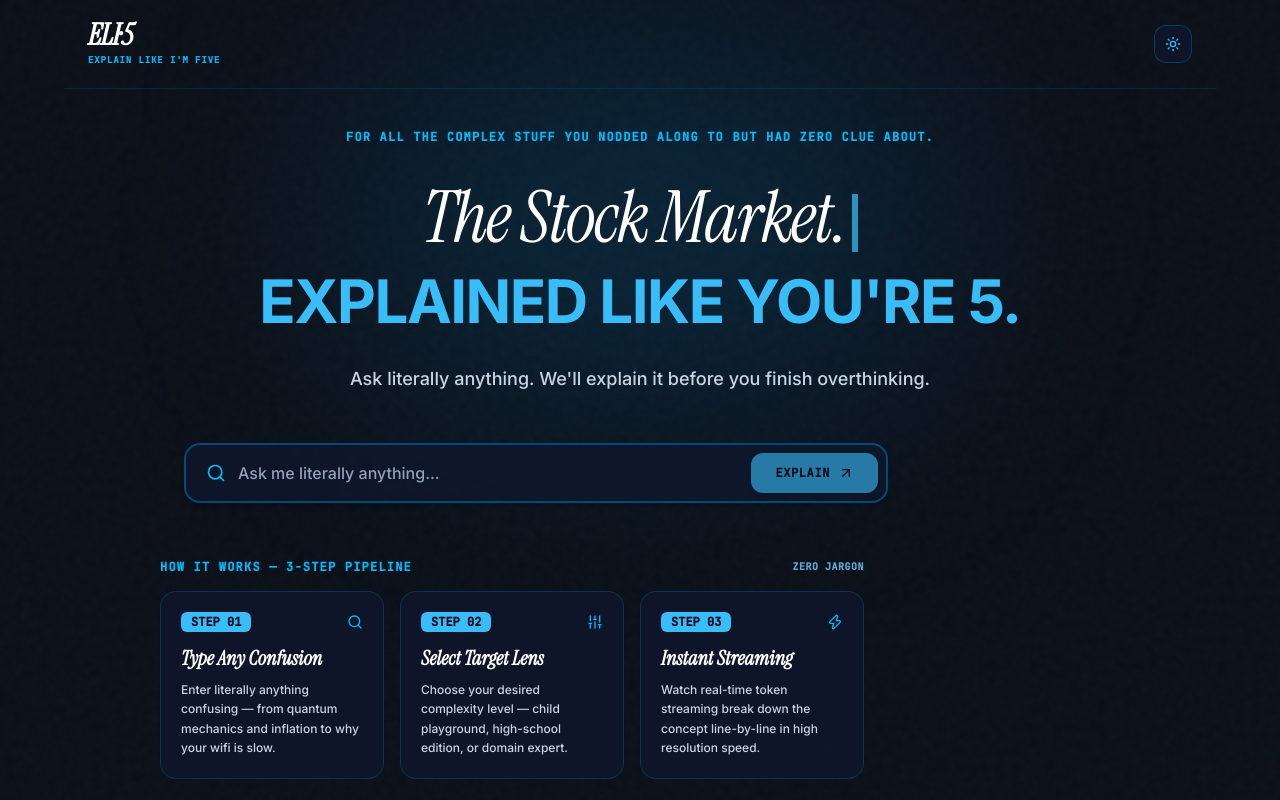
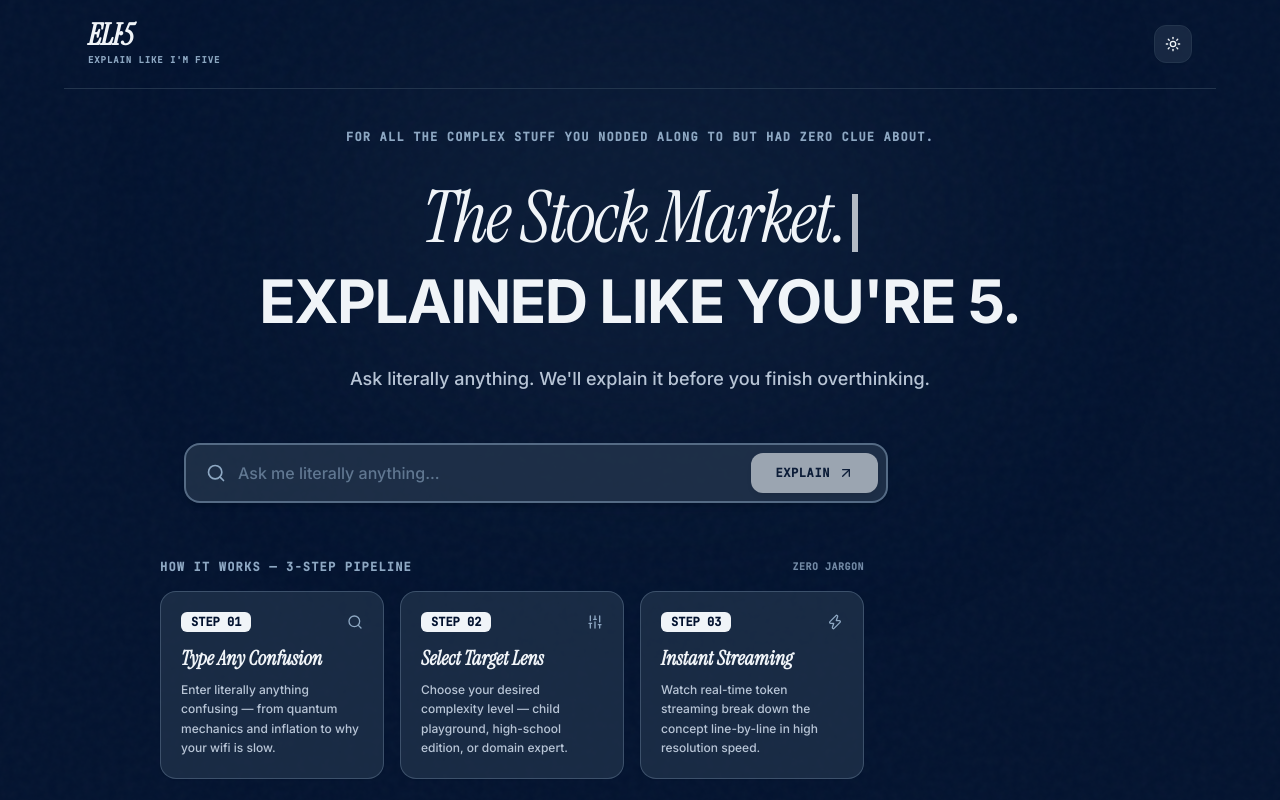
Before and after one commit to utkarshsxn12/explainlikeim5, a React (Vite) app: page / in a window 1280 px wide. Both pictures are taken after a click on the button "Toggle Theme". Shown: the top 800 px of the page. Built offline with nearby package versions, Linux system fonts and the light colour scheme.

Commit message:
fix: default to light mode on load and apply Oxford Blue & Storm dark theme

```diff
--- a/src/App.jsx
+++ b/src/App.jsx
@@ -21,9 +21,7 @@ export default function App() {
   const [recentTopics, setRecentTopics] = useState(['Blockchain', 'Quantum Computing', 'Black Holes']);
   const [sessionCount, setSessionCount] = useState(0);
   const [showEasterEgg, setShowEasterEgg] = useState(false);
-  const [isDarkMode, setIsDarkMode] = useState(() => {
-    return window.matchMedia && window.matchMedia('(prefers-color-scheme: dark)').matches;
-  });
+  const [isDarkMode, setIsDarkMode] = useState(false);
 
   const modeConfig = COMPLEXITY_LEVELS[selectedLevel] || COMPLEXITY_LEVELS.CHILD;
 
@@ -89,8 +87,8 @@ export default function App() {
   };
 
   return (
-    <div className="min-h-screen bg-[#FAF6EE] dark:bg-[#0A0E17] text-[#1C1917] dark:text-slate-100 flex flex-col transition-colors duration-300 relative overflow-hidden font-sans bg-grain">
-      <div className="absolute top-12 left-1/2 -translate-x-1/2 w-[600px] h-[350px] bg-amber-500/10 dark:bg-sky-500/15 rounded-full blur-[120px] pointer-events-none"></div>
+    <div className="min-h-screen bg-[#FAF6EE] dark:bg-[#02122F] text-[#1C1917] dark:text-[#F0F4F8] flex flex-col transition-colors duration-300 relative overflow-hidden font-sans bg-grain">
+      <div className="absolute top-12 left-1/2 -translate-x-1/2 w-[600px] h-[350px] bg-amber-500/10 dark:bg-[#23354D]/30 rounded-full blur-[120px] pointer-events-none"></div>
 
       <Navbar
         isDarkMode={isDarkMode}
@@ -110,7 +108,7 @@ export default function App() {
 
         <WorkflowSection />
 
-        <div className="w-full max-w-3xl border-t border-[#1C1917]/20 dark:border-sky-900/40 my-2"></div>
+        <div className="w-full max-w-3xl border-t border-[#1C1917]/20 dark:border-[#8EA8C3]/30 my-2"></div>
 
         <ComplexitySlider
           selectedLevel={selectedLevel}
@@ -127,7 +125,7 @@ export default function App() {
           onSelectTopic={(t) => handleRunExplanation(t, selectedLevel)}
         />
 
-        <div className="w-full max-w-3xl border-t border-[#1C1917]/20 dark:border-sky-900/40 my-2"></div>
+        <div className="w-full max-w-3xl border-t border-[#1C1917]/20 dark:border-[#8EA8C3]/30 my-2"></div>
 
         <ExplanationCard
           topic={activeTopic}
@@ -141,10 +139,10 @@ export default function App() {
         />
       </main>
 
-      <footer className="w-full border-t border-[#1C1917]/20 dark:border-sky-900/40 py-6 text-center text-xs font-mono text-[#44403C] dark:text-sky-400 relative z-10">
+      <footer className="w-full border-t border-[#1C1917]/20 dark:border-[#8EA8C3]/30 py-6 text-center text-xs font-mono text-[#44403C] dark:text-[#8EA8C3] relative z-10">
         <div className="max-w-5xl mx-auto px-6 flex flex-col sm:flex-row items-center justify-between gap-2 uppercase tracking-wider font-bold">
           <span>ELI5 — REAL-TIME INFERENCE PIPELINE ⚡</span>
-          <span className="text-[#1C1917] dark:text-[#38BDF8] font-extrabold">
+          <span className="text-[#1C1917] dark:text-[#F0F4F8] font-extrabold">
             [{modeConfig.code}] {modeConfig.shortLabel.toUpperCase()} MODE ACTIVE
           </span>
         </div>
--- a/src/components/Hero.jsx
+++ b/src/components/Hero.jsx
@@ -88,7 +88,7 @@ export function Hero({ topic, setTopic, onSubmit, isLoading, activeTopic, select
       <motion.p
         initial={{ opacity: 0, y: -10 }}
         animate={{ opacity: 1, y: 0 }}
-        className="font-mono text-xs text-[#44403C] dark:text-sky-400 uppercase tracking-widest mb-8 text-center font-bold"
+        className="font-mono text-xs text-[#44403C] dark:text-[#8EA8C3] uppercase tracking-widest mb-8 text-center font-bold"
       >
         FOR ALL THE COMPLEX STUFF YOU NODDED ALONG TO BUT HAD ZERO CLUE ABOUT.
       </motion.p>
@@ -97,16 +97,16 @@ export function Hero({ topic, setTopic, onSubmit, isLoading, activeTopic, select
         initial={{ opacity: 0, y: 15 }}
         animate={{ opacity: 1, y: 0 }}
         transition={{ duration: 0.6, delay: 0.1 }}
-        className="font-serif italic text-4xl sm:text-6xl md:text-7xl tracking-tight text-[#1C1917] dark:text-white leading-[1.15] mb-6 text-center w-full"
+        className="font-serif italic text-4xl sm:text-6xl md:text-7xl tracking-tight text-[#1C1917] dark:text-[#F0F4F8] leading-[1.15] mb-6 text-center w-full"
       >
-        <div className="text-[#1C1917] dark:text-white block min-h-[1.25em] mb-1 font-serif">
+        <div className="text-[#1C1917] dark:text-[#F0F4F8] block min-h-[1.25em] mb-1 font-serif">
           <span>{activeTopic ? formattedActiveTopic : currentText}</span>
           {!activeTopic && (
-            <span className="inline-block w-1 sm:w-1.5 h-[0.8em] bg-[#1C1917] dark:bg-[#38BDF8] ml-1.5 animate-pulse align-middle"></span>
+            <span className="inline-block w-1 sm:w-1.5 h-[0.8em] bg-[#1C1917] dark:bg-[#F0F4F8] ml-1.5 animate-pulse align-middle"></span>
           )}
         </div>
 
-        <div className="not-italic font-sans font-bold text-3xl sm:text-5xl md:text-6xl uppercase tracking-tight block text-[#1C1917] dark:text-[#38BDF8]">
+        <div className="not-italic font-sans font-bold text-3xl sm:text-5xl md:text-6xl uppercase tracking-tight block text-[#1C1917] dark:text-[#F0F4F8]">
           {selectedLevel === 'CHILD' && "Explained like you're 5."}
           {selectedLevel === 'TEEN' && "Explained like you're 15."}
           {selectedLevel === 'EXPERT' && "Explained for an Expert."}
@@ -121,12 +121,12 @@ export function Hero({ topic, setTopic, onSubmit, isLoading, activeTopic, select
             animate={{ opacity: 1, y: 0 }}
             exit={{ opacity: 0, y: -5 }}
             transition={{ duration: 0.4 }}
-            className="text-base sm:text-lg text-[#44403C] dark:text-slate-300 max-w-2xl font-medium text-center leading-relaxed"
+            className="text-base sm:text-lg text-[#44403C] dark:text-[#B8C5D6] max-w-2xl font-medium text-center leading-relaxed"
           >
             {activeSubtext.isSpecial ? (
               <span>
                 That thing you nodded along to but{' '}
-                <span className="text-[#1C1917] dark:text-[#38BDF8] font-extrabold underline underline-offset-4 decoration-[#1C1917]/50 dark:decoration-[#38BDF8]/50">
+                <span className="text-[#1C1917] dark:text-[#F0F4F8] font-extrabold underline underline-offset-4 decoration-[#1C1917]/50 dark:decoration-[#F0F4F8]/50">
                   never understood
                 </span>
                 ? Type it here.
@@ -147,11 +147,11 @@ export function Hero({ topic, setTopic, onSubmit, isLoading, activeTopic, select
           className="w-full relative"
         >
           <div
-            className={`relative flex items-center bg-[#E8E0D5]/70 dark:bg-slate-900/90 border-2 border-[#1C1917] dark:border-sky-800/80 rounded-2xl p-2 transition-all duration-300 shadow-md ${
-              isFocused ? 'ring-2 ring-[#1C1917] dark:ring-[#38BDF8]' : ''
+            className={`relative flex items-center bg-[#E8E0D5]/70 dark:bg-[#23354D]/80 border-2 border-[#1C1917] dark:border-[#8EA8C3]/50 rounded-2xl p-2 transition-all duration-300 shadow-md ${
+              isFocused ? 'ring-2 ring-[#1C1917] dark:ring-[#F0F4F8]' : ''
             }`}
           >
-            <div className="pl-3 pr-2 text-[#1C1917] dark:text-sky-400">
+            <div className="pl-3 pr-2 text-[#1C1917] dark:text-[#8EA8C3]">
               <Search className="w-5 h-5" />
             </div>
 
@@ -162,7 +162,7 @@ export function Hero({ topic, setTopic, onSubmit, isLoading, activeTopic, select
               onFocus={() => setIsFocused(true)}
               onBlur={() => setIsFocused(false)}
               placeholder="Ask me literally anything..."
-              className="w-full bg-transparent text-[#1C1917] dark:text-white placeholder-[#44403C]/70 dark:placeholder-slate-400 text-sm sm:text-base font-sans font-medium focus:outline-none py-2 px-1"
+              className="w-full bg-transparent text-[#1C1917] dark:text-[#F0F4F8] placeholder-[#44403C]/70 dark:placeholder-[#8EA8C3]/60 text-sm sm:text-base font-sans font-medium focus:outline-none py-2 px-1"
               disabled={isLoading}
             />
 
@@ -171,13 +171,13 @@ export function Hero({ topic, setTopic, onSubmit, isLoading, activeTopic, select
               whileHover={{ scale: 1.03 }}
               whileTap={{ scale: 0.97 }}
               disabled={!topic.trim() || isLoading}
-              className={`flex items-center gap-2 px-6 py-3 rounded-xl font-mono font-bold text-xs uppercase tracking-wider text-[#FAF6EE] dark:text-slate-950 bg-[#1C1917] dark:bg-[#38BDF8] hover:bg-[#2A2421] dark:hover:bg-[#0EA5E9] transition-all duration-200 shadow-md ${
+              className={`flex items-center gap-2 px-6 py-3 rounded-xl font-mono font-bold text-xs uppercase tracking-wider text-[#FAF6EE] dark:text-[#02122F] bg-[#1C1917] dark:bg-[#F0F4F8] hover:bg-[#2A2421] dark:hover:bg-[#E2E8F0] transition-all duration-200 shadow-md ${
                 !topic.trim() || isLoading ? 'opacity-60 cursor-not-allowed' : ''
               }`}
             >
               {isLoading ? (
                 <div className="flex items-center gap-2">
-                  <div className="w-3.5 h-3.5 border-2 border-white dark:border-slate-950 border-t-transparent rounded-full animate-spin"></div>
+                  <div className="w-3.5 h-3.5 border-2 border-white dark:border-[#02122F] border-t-transparent rounded-full animate-spin"></div>
                   <span>WAIT</span>
                 </div>
               ) : (
--- a/src/components/Navbar.jsx
+++ b/src/components/Navbar.jsx
@@ -4,16 +4,16 @@ import { Sun, Moon } from 'lucide-react';
 
 export function Navbar({ isDarkMode, onToggleDarkMode, sessionCount }) {
   return (
-    <nav className="w-full max-w-6xl mx-auto px-6 py-5 flex items-center justify-between border-b border-[#1C1917]/20 dark:border-sky-900/40 transition-colors duration-300">
+    <nav className="w-full max-w-6xl mx-auto px-6 py-5 flex items-center justify-between border-b border-[#1C1917]/20 dark:border-[#23354D] transition-colors duration-300">
       <motion.div
         whileHover={{ scale: 1.02 }}
         className="flex items-center gap-3 cursor-pointer"
       >
         <div>
-          <span className="font-serif italic font-bold text-2xl sm:text-3xl tracking-tight text-[#1C1917] dark:text-white block leading-none transition-colors duration-300">
+          <span className="font-serif italic font-bold text-2xl sm:text-3xl tracking-tight text-[#1C1917] dark:text-[#F0F4F8] block leading-none transition-colors duration-300">
             ELI·5
           </span>
-          <span className="font-mono text-[9px] block text-[#44403C] dark:text-sky-400 uppercase tracking-widest mt-1 font-bold">
+          <span className="font-mono text-[9px] block text-[#44403C] dark:text-[#8EA8C3] uppercase tracking-widest mt-1 font-bold">
             EXPLAIN LIKE I'M FIVE
           </span>
         </div>
@@ -24,9 +24,9 @@ export function Navbar({ isDarkMode, onToggleDarkMode, sessionCount }) {
           <motion.div
             initial={{ opacity: 0 }}
             animate={{ opacity: 1 }}
-            className="hidden sm:flex items-center gap-2 px-3.5 py-1.5 rounded-full border border-[#1C1917]/30 dark:border-sky-800/60 bg-[#E8E0D5]/60 dark:bg-slate-900/90 text-[#1C1917] dark:text-sky-300 text-xs font-mono font-bold transition-colors duration-300 shadow-xs"
+            className="hidden sm:flex items-center gap-2 px-3.5 py-1.5 rounded-full border border-[#1C1917]/30 dark:border-[#23354D] bg-[#E8E0D5]/60 dark:bg-[#23354D]/60 text-[#1C1917] dark:text-[#F0F4F8] text-xs font-mono font-bold transition-colors duration-300 shadow-xs"
           >
-            <span className="w-2 h-2 rounded-full bg-[#1C1917] dark:bg-[#38BDF8]"></span>
+            <span className="w-2 h-2 rounded-full bg-[#1C1917] dark:bg-[#F0F4F8]"></span>
             <span>{sessionCount} RUNS</span>
           </motion.div>
         )}
@@ -35,11 +35,11 @@ export function Navbar({ isDarkMode, onToggleDarkMode, sessionCount }) {
           whileHover={{ scale: 1.05 }}
           whileTap={{ scale: 0.95 }}
           onClick={onToggleDarkMode}
-          className="p-2.5 rounded-xl border border-[#1C1917]/30 dark:border-sky-800/60 bg-[#E8E0D5]/50 dark:bg-slate-900/90 text-[#1C1917] dark:text-sky-300 hover:border-[#1C1917] dark:hover:border-[#38BDF8] transition-colors shadow-xs"
+          className="p-2.5 rounded-xl border border-[#1C1917]/30 dark:border-[#23354D] bg-[#E8E0D5]/50 dark:bg-[#23354D]/60 text-[#1C1917] dark:text-[#F0F4F8] hover:border-[#1C1917] dark:hover:border-[#F0F4F8] transition-colors shadow-xs"
           aria-label="Toggle Theme"
         >
           {isDarkMode ? (
-            <Sun className="w-4 h-4 text-[#38BDF8]" />
+            <Sun className="w-4 h-4 text-[#F0F4F8]" />
           ) : (
             <Moon className="w-4 h-4 text-[#1C1917]" />
           )}
--- a/src/components/RecentTopics.jsx
+++ b/src/components/RecentTopics.jsx
@@ -6,7 +6,7 @@ export function RecentTopics({ topics, onSelectTopic }) {
 
   return (
     <div className="w-full max-w-3xl mr-auto pl-0 sm:pl-4 pr-0 sm:pr-12 my-4">
-      <div className="font-mono text-[11px] uppercase tracking-widest text-[#44403C] dark:text-sky-400 mb-2 font-bold">
+      <div className="font-mono text-[11px] uppercase tracking-widest text-[#44403C] dark:text-[#8EA8C3] mb-2 font-bold">
         Recent Topics
       </div>
 
@@ -21,7 +21,7 @@ export function RecentTopics({ topics, onSelectTopic }) {
               whileHover={{ y: -2, scale: 1.02 }}
               whileTap={{ scale: 0.96 }}
               onClick={() => onSelectTopic(t)}
-              className="inline-flex items-center gap-1.5 px-3.5 py-1.5 rounded-full bg-[#E8E0D5]/50 dark:bg-slate-900/90 border border-[#1C1917]/30 dark:border-sky-900/60 text-xs font-mono text-[#1C1917] dark:text-sky-200 hover:bg-[#1C1917] hover:text-[#FAF6EE] dark:hover:border-[#38BDF8] dark:hover:text-[#38BDF8] shadow-xs transition-all duration-200 font-medium"
+              className="inline-flex items-center gap-1.5 px-3.5 py-1.5 rounded-full bg-[#E8E0D5]/50 dark:bg-[#23354D]/70 border border-[#1C1917]/30 dark:border-[#8EA8C3]/30 text-xs font-mono text-[#1C1917] dark:text-[#F0F4F8] hover:bg-[#1C1917] hover:text-[#FAF6EE] dark:hover:border-[#F0F4F8] dark:hover:text-[#F0F4F8] shadow-xs transition-all duration-200 font-medium"
             >
               <span>{t}</span>
             </motion.button>
--- a/src/components/WorkflowSection.jsx
+++ b/src/components/WorkflowSection.jsx
@@ -30,10 +30,10 @@ export function WorkflowSection() {
   return (
     <div className="w-full max-w-3xl mr-auto pl-0 sm:pl-4 pr-0 sm:pr-12 my-8">
       <div className="flex items-center justify-between mb-4">
-        <div className="font-mono text-xs uppercase tracking-widest text-[#44403C] dark:text-sky-400 font-bold">
+        <div className="font-mono text-xs uppercase tracking-widest text-[#44403C] dark:text-[#8EA8C3] font-bold">
           HOW IT WORKS — 3-STEP PIPELINE
         </div>
-        <span className="font-mono text-[10px] uppercase tracking-wider text-[#44403C]/80 dark:text-sky-300/80 font-bold">
+        <span className="font-mono text-[10px] uppercase tracking-wider text-[#44403C]/80 dark:text-[#8EA8C3]/80 font-bold">
           ZERO JARGON
         </span>
       </div>
@@ -48,20 +48,20 @@ export function WorkflowSection() {
               animate={{ opacity: 1, y: 0 }}
               transition={{ duration: 0.4, delay: idx * 0.1 }}
               whileHover={{ y: -3 }}
-              className="p-5 bg-[#E8E0D5]/50 dark:bg-slate-900/90 border border-[#1C1917]/20 dark:border-sky-900/60 transition-all duration-300 rounded-2xl shadow-xs hover:border-[#1C1917] dark:hover:border-[#38BDF8] group"
+              className="p-5 bg-[#E8E0D5]/50 dark:bg-[#23354D]/70 border border-[#1C1917]/20 dark:border-[#8EA8C3]/30 transition-all duration-300 rounded-2xl shadow-xs hover:border-[#1C1917] dark:hover:border-[#F0F4F8] group"
             >
               <div className="flex items-center justify-between mb-3">
-                <span className="font-mono text-xs font-bold px-2.5 py-0.5 bg-[#1C1917] dark:bg-[#38BDF8] text-[#FAF6EE] dark:text-slate-950 rounded-md">
+                <span className="font-mono text-xs font-bold px-2.5 py-0.5 bg-[#1C1917] dark:bg-[#F0F4F8] text-[#FAF6EE] dark:text-[#02122F] rounded-md">
                   {s.badge}
                 </span>
-                <IconComp className="w-4 h-4 text-[#44403C] dark:text-sky-400 group-hover:text-[#1C1917] dark:group-hover:text-[#38BDF8] transition-colors" />
+                <IconComp className="w-4 h-4 text-[#44403C] dark:text-[#8EA8C3] group-hover:text-[#1C1917] dark:group-hover:text-[#F0F4F8] transition-colors" />
               </div>
 
-              <h4 className="font-serif italic font-bold text-xl text-[#1C1917] dark:text-white mb-2">
+              <h4 className="font-serif italic font-bold text-xl text-[#1C1917] dark:text-[#F0F4F8] mb-2">
                 {s.title}
               </h4>
 
-              <p className="text-xs text-[#44403C] dark:text-slate-300 leading-relaxed font-sans font-medium">
+              <p className="text-xs text-[#44403C] dark:text-[#B8C5D6] leading-relaxed font-sans font-medium">
                 {s.desc}
               </p>
             </motion.div>
--- a/src/index.css
+++ b/src/index.css
@@ -41,7 +41,7 @@
 }
 
 .dark .typing-cursor::after {
-  color: #38BDF8;
+  color: #F0F4F8;
 }
 
 .shimmer-bg {
@@ -51,7 +51,7 @@
 }
 
 .dark .shimmer-bg {
-  background: linear-gradient(90deg, rgba(56, 189, 248, 0.03) 0%, rgba(56, 189, 248, 0.1) 50%, rgba(56, 189, 248, 0.03) 100%);
+  background: linear-gradient(90deg, rgba(35, 53, 77, 0.2) 0%, rgba(142, 168, 195, 0.15) 50%, rgba(35, 53, 77, 0.2) 100%);
   background-size: 200% 100%;
   animation: shimmer 1.5s infinite;
 }
--- a/src/utils/prompts.js
+++ b/src/utils/prompts.js
@@ -6,11 +6,11 @@ export const COMPLEXITY_LEVELS = {
     code: 'CHILD',
     badge: 'KINDERGARTEN PLAYGROUND EDITION',
     accentLight: '#4A2E1B',
-    accentDark: '#38BDF8',
+    accentDark: '#F0F4F8',
     themeGlowLight: 'bg-amber-500/10',
-    themeGlowDark: 'bg-sky-500/15',
+    themeGlowDark: 'bg-[#23354D]/30',
     cardBorderLight: 'border-amber-300',
-    cardBorderDark: 'border-sky-800/60',
+    cardBorderDark: 'border-[#23354D]',
     description: 'Only 5-6 short bullet points, playground analogies, zero jargon',
     systemPrompt: `You are explaining a topic to a 5-year-old child.
 Follow these formatting and content rules strictly:
@@ -28,11 +28,11 @@ Follow these formatting and content rules strictly:
     code: 'TEEN',
     badge: 'HIGH SCHOOL CYBER EDITION',
     accentLight: '#1C1917',
-    accentDark: '#38BDF8',
+    accentDark: '#F0F4F8',
     themeGlowLight: 'bg-neutral-500/10',
-    themeGlowDark: 'bg-sky-500/15',
+    themeGlowDark: 'bg-[#23354D]/30',
     cardBorderLight: 'border-neutral-300',
-    cardBorderDark: 'border-sky-800/60',
+    cardBorderDark: 'border-[#23354D]',
     description: 'Structured with ## headings, subheadings, and relatable analogies',
     systemPrompt: `You are explaining a topic to a 15-year-old high school student.
 Follow these formatting and content rules strictly:
@@ -49,11 +49,11 @@ Follow these formatting and content rules strictly:
     code: 'EXPERT',
     badge: 'DOMAIN EXPERT EDITION',
     accentLight: '#1C1917',
-    accentDark: '#38BDF8',
+    accentDark: '#F0F4F8',
     themeGlowLight: 'bg-stone-500/10',
-    themeGlowDark: 'bg-sky-500/15',
+    themeGlowDark: 'bg-[#23354D]/30',
     cardBorderLight: 'border-stone-300',
-    cardBorderDark: 'border-sky-800/60',
+    cardBorderDark: 'border-[#23354D]',
     description: 'Rigorous 4-section breakdown with technical depth (250-350 words)',
     systemPrompt: `You are providing a domain-expert technical explanation for a peer professional.
 Follow these formatting and content rules strictly:
```
Also changed, not shown: src/components/ComplexitySlider.jsx (+8 -8 lines), src/components/ExplanationCard.jsx (+36 -36 lines).
